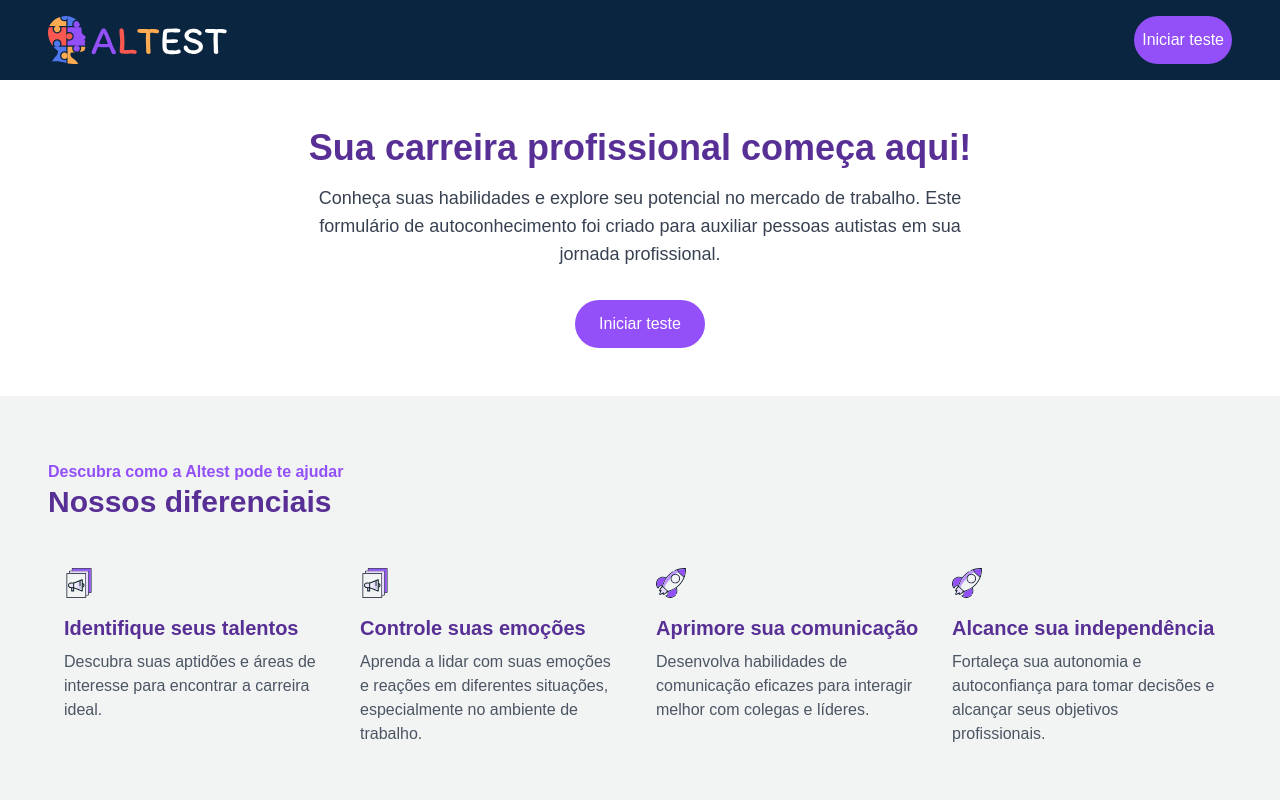
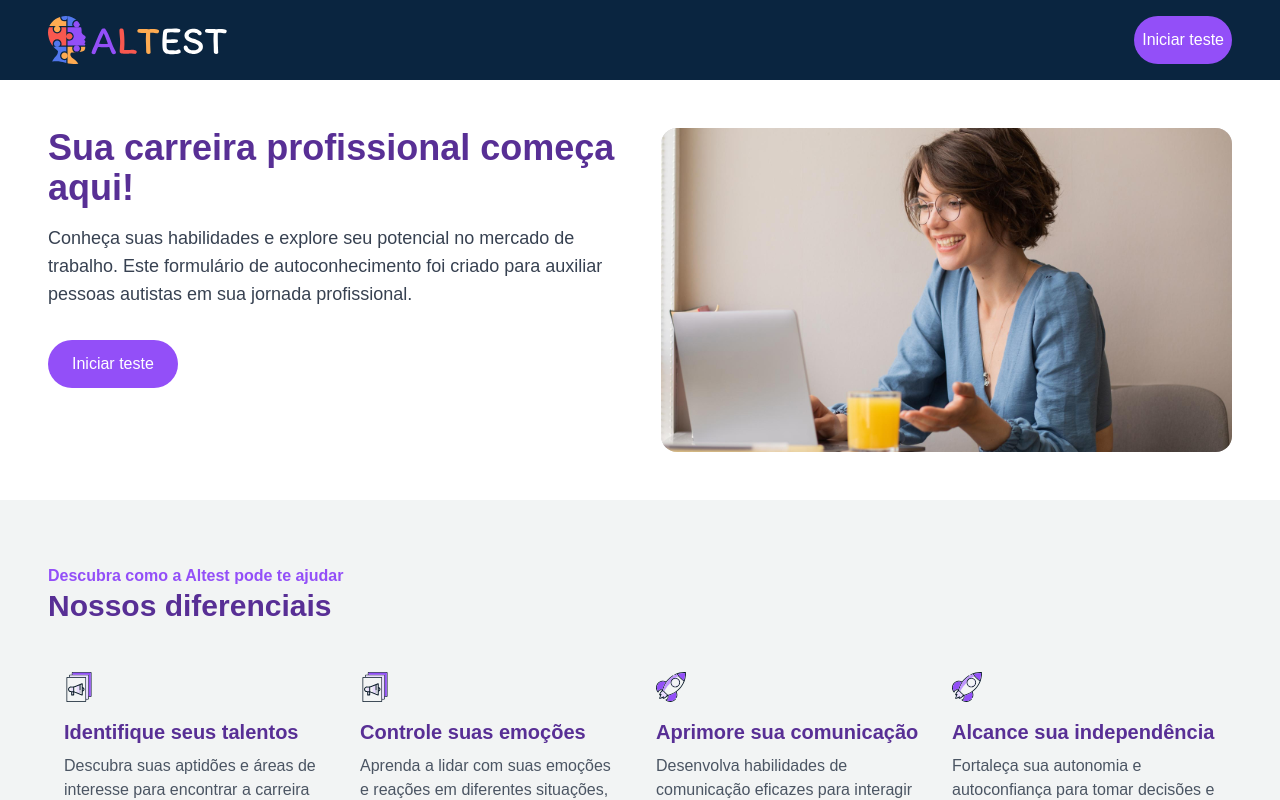
Before and after one commit to henrigm4626/Projeto_Visibilidade_Autismo, a Next.js app in the folder projeto_visibilidade_autismo/: page / in a window 1280 px wide. Shown: the top 800 px of the page. Built offline with nearby package versions, Linux system fonts and the light colour scheme.

Commit message:
adicionada imagem

```diff
--- a/projeto_visibilidade_autismo/src/app/page.js
+++ b/projeto_visibilidade_autismo/src/app/page.js
@@ -26,7 +26,8 @@ export default function Home() {
       </header>
 
       {/* Hero Section */}
-      <section className="bg-white text-center py-12 px-12">
+      <section className="bg-white self-center py-12 px-12 flex justify-between gap-6">
+        <div className='text-start'>
           <h1 className="text-4xl font-bold text-darkPurple mb-4">
             Sua carreira profissional começa aqui!
           </h1>
@@ -41,6 +42,14 @@ export default function Home() {
           >
             Iniciar teste
           </button>
+        </div>
+        <Image
+          src="/girlWithComputer.svg"
+          alt="logo"
+          width={571}
+          height={324}
+          priority
+        />
       </section>
 
       {/* Differentials Section */}
```
Also changed, not shown: projeto_visibilidade_autismo/public/girlWithComputer.svg (added). Lines whose indentation alone changed are shown as unchanged.
